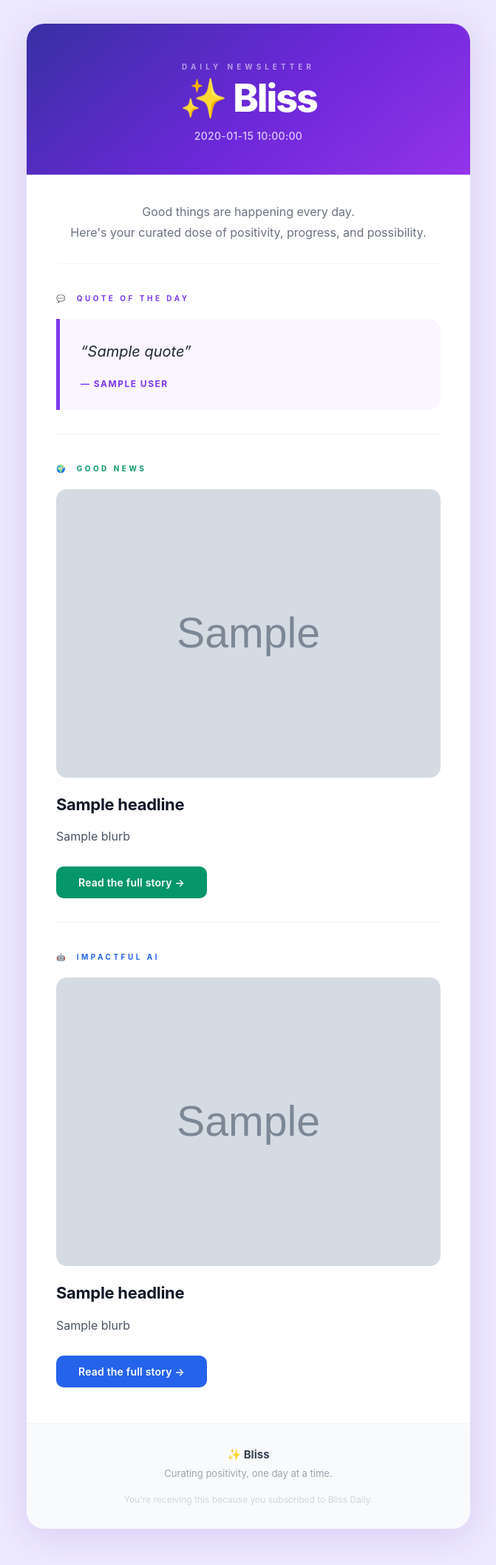
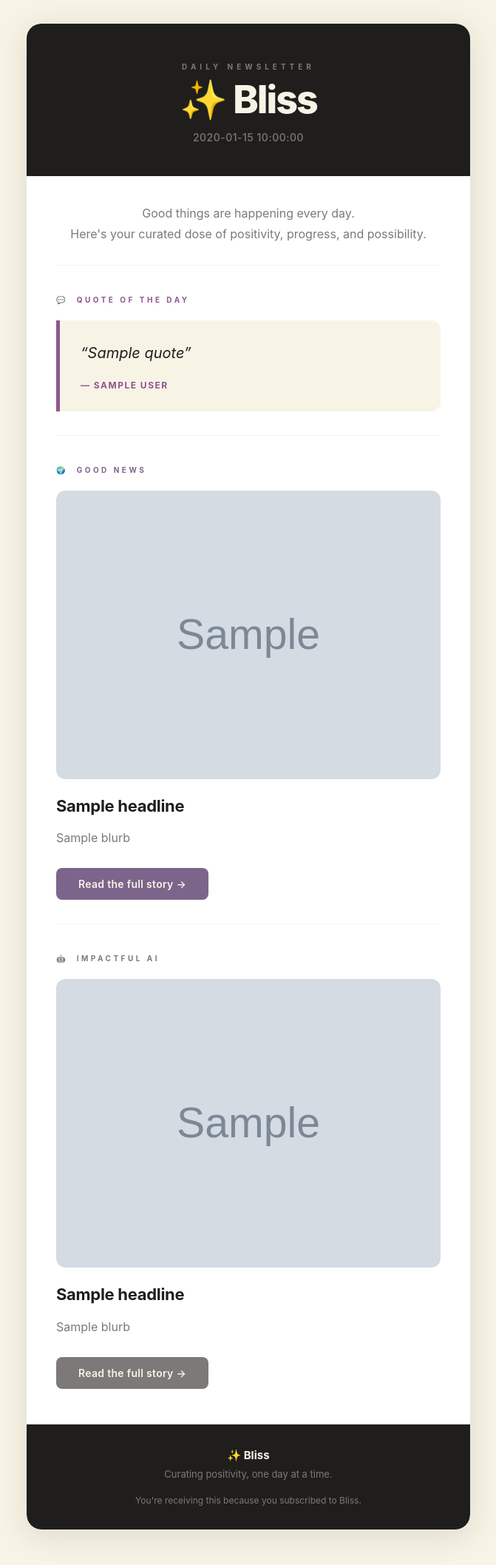
Before and after one commit to RogerWestfall/Bliss, a Python web app: template newsletter/templates/newsletter.html in a window 1280 px wide. Shown: the whole page at 74% size, without its empty margins (304-975 px from the left). Before the commit the page ends 2078 px from the top, so only its background shows below. Run offline with Jinja, Linux system fonts and the light colour scheme; the template is opened without the code that fills it: most values are stand-ins (such as "Sample title", 1, 10 or a date in 2020); grey boxes marked "Sample" are stand-in pictures.

Commit message:
Apply skylines color palette to newsletter template
- Background/quote card: #f7f4e6 (cream)
- Header/footer: #1f1e1d (near-black)
- Quote accent: #8e5492 (bright purple)
- Good News: #7c658a (muted purple)
- AI Impact: #7d7979 (warm gray)

https://claude.ai/code/session_01Lng22t5yArZsEGwbgvu7gZ

```diff
--- a/newsletter/templates/newsletter.html
+++ b/newsletter/templates/newsletter.html
@@ -5,40 +5,39 @@
   <meta name="viewport" content="width=device-width, initial-scale=1.0" />
   <title>Bliss — {{ date }}</title>
 </head>
-<body style="margin:0;padding:0;background-color:#ede9fe;
+<body style="margin:0;padding:0;background-color:#f7f4e6;
              font-family:-apple-system,BlinkMacSystemFont,'Segoe UI',Arial,sans-serif;">
 
   <!-- Hidden preheader shows in inbox preview -->
-  <div style="display:none;max-height:0;overflow:hidden;font-size:1px;color:#ede9fe;">
+  <div style="display:none;max-height:0;overflow:hidden;font-size:1px;color:#f7f4e6;">
     ✨ Your daily dose of positivity — {{ date }}
     &nbsp;&zwnj;&nbsp;&zwnj;&nbsp;&zwnj;&nbsp;&zwnj;&nbsp;&zwnj;&nbsp;&zwnj;&nbsp;&zwnj;&nbsp;&zwnj;&nbsp;&zwnj;&nbsp;&zwnj;
   </div>
 
   <table role="presentation" width="100%" cellspacing="0" cellpadding="0" border="0"
-         style="background-color:#ede9fe;">
+         style="background-color:#f7f4e6;">
     <tr>
       <td align="center" style="padding:32px 16px 48px;">
 
         <!-- ═══ CARD ═══ -->
         <table role="presentation" width="600" cellspacing="0" cellpadding="0" border="0"
                style="max-width:600px;width:100%;background-color:#ffffff;
-                      border-radius:24px;overflow:hidden;
-                      box-shadow:0 8px 48px rgba(91,33,182,0.14);">
+                      border-radius:20px;overflow:hidden;
+                      box-shadow:0 8px 40px rgba(31,30,29,0.12);">
 
           <!-- ── HEADER ── -->
           <tr>
-            <td style="background:linear-gradient(140deg,#3730a3 0%,#6d28d9 55%,#9333ea 100%);
-                       padding:52px 40px 44px;text-align:center;">
+            <td style="background-color:#1f1e1d;padding:52px 40px 44px;text-align:center;">
               <p style="margin:0;font-size:10px;letter-spacing:5px;text-transform:uppercase;
-                        color:rgba(255,255,255,0.55);font-weight:700;">
+                        color:#7d7979;font-weight:700;">
                 Daily Newsletter
               </p>
-              <h1 style="margin:10px 0 0;font-size:52px;font-weight:800;color:#ffffff;
+              <h1 style="margin:12px 0 0;font-size:52px;font-weight:800;color:#f7f4e6;
                           letter-spacing:-2px;line-height:1.05;">
                 ✨ Bliss
               </h1>
-              <p style="margin:14px 0 0;font-size:14px;color:rgba(255,255,255,0.75);
-                        font-weight:500;letter-spacing:0.3px;">
+              <p style="margin:14px 0 0;font-size:14px;color:#7d7979;
+                        font-weight:500;letter-spacing:0.5px;">
                 {{ date }}
               </p>
             </td>
@@ -47,7 +46,7 @@
           <!-- ── INTRO ── -->
           <tr>
             <td style="padding:36px 48px 28px;text-align:center;">
-              <p style="margin:0;font-size:16px;line-height:1.75;color:#6b7280;font-weight:400;">
+              <p style="margin:0;font-size:16px;line-height:1.75;color:#7d7979;font-weight:400;">
                 Good things are happening every day.<br />
                 Here's your curated dose of positivity, progress, and possibility.
               </p>
@@ -58,7 +57,7 @@
           <tr>
             <td style="padding:0 40px 4px;">
               <table role="presentation" width="100%" cellspacing="0" cellpadding="0" border="0">
-                <tr><td style="height:1px;background:#f3f4f6;font-size:0;line-height:0;">&nbsp;</td></tr>
+                <tr><td style="height:1px;background-color:#f7f4e6;font-size:0;line-height:0;">&nbsp;</td></tr>
               </table>
             </td>
           </tr>
@@ -70,20 +69,19 @@
             <td style="padding:36px 40px 32px;">
 
               <p style="margin:0 0 22px;font-size:10px;font-weight:700;letter-spacing:3.5px;
-                        text-transform:uppercase;color:#7c3aed;">
+                        text-transform:uppercase;color:#8e5492;">
                 💬 &nbsp;Quote of the Day
               </p>
 
-              <!-- Quote card -->
               <table role="presentation" width="100%" cellspacing="0" cellpadding="0" border="0">
                 <tr>
-                  <td style="background:#faf5ff;border-left:5px solid #7c3aed;
-                             border-radius:0 16px 16px 0;padding:28px 32px 28px 28px;">
-                    <p style="margin:0 0 20px;font-size:20px;line-height:1.6;color:#1f2937;
+                  <td style="background-color:#f7f4e6;border-left:5px solid #8e5492;
+                             border-radius:0 12px 12px 0;padding:28px 32px 28px 28px;">
+                    <p style="margin:0 0 20px;font-size:20px;line-height:1.6;color:#1f1e1d;
                                font-style:italic;font-weight:400;">
                       &ldquo;{{ quote.quote }}&rdquo;
                     </p>
-                    <p style="margin:0;font-size:12px;font-weight:700;color:#7c3aed;
+                    <p style="margin:0;font-size:12px;font-weight:700;color:#8e5492;
                                letter-spacing:1.5px;text-transform:uppercase;">
                       — {{ quote.author }}
                     </p>
@@ -98,7 +96,7 @@
           <tr>
             <td style="padding:0 40px 4px;">
               <table role="presentation" width="100%" cellspacing="0" cellpadding="0" border="0">
-                <tr><td style="height:1px;background:#f3f4f6;font-size:0;line-height:0;">&nbsp;</td></tr>
+                <tr><td style="height:1px;background-color:#f7f4e6;font-size:0;line-height:0;">&nbsp;</td></tr>
               </table>
             </td>
           </tr>
@@ -110,36 +108,36 @@
             <td style="padding:36px 40px 32px;">
 
               <p style="margin:0 0 22px;font-size:10px;font-weight:700;letter-spacing:3.5px;
-                        text-transform:uppercase;color:#059669;">
+                        text-transform:uppercase;color:#7c658a;">
                 🌍 &nbsp;Good News
               </p>
 
               {% if good_news.image %}
-              <div style="margin-bottom:22px;border-radius:14px;overflow:hidden;line-height:0;">
+              <div style="margin-bottom:22px;border-radius:12px;overflow:hidden;line-height:0;">
                 <img src="{{ good_news.image }}"
                      alt="{{ good_news.headline }}"
                      width="520"
-                     style="width:100%;max-width:520px;height:auto;display:block;border-radius:14px;" />
+                     style="width:100%;max-width:520px;height:auto;display:block;border-radius:12px;" />
               </div>
               {% endif %}
 
               <h2 style="margin:0 0 14px;font-size:22px;font-weight:700;line-height:1.35;
-                          color:#111827;letter-spacing:-0.3px;">
+                          color:#1f1e1d;letter-spacing:-0.3px;">
                 {{ good_news.headline }}
               </h2>
 
-              <p style="margin:0 0 26px;font-size:16px;line-height:1.8;color:#4b5563;">
+              <p style="margin:0 0 26px;font-size:16px;line-height:1.8;color:#7d7979;">
                 {{ good_news.blurb }}
               </p>
 
               {% if good_news.link %}
               <table role="presentation" cellspacing="0" cellpadding="0" border="0">
                 <tr>
-                  <td style="border-radius:10px;background-color:#059669;">
+                  <td style="border-radius:8px;background-color:#7c658a;">
                     <a href="{{ good_news.link }}"
-                       style="display:inline-block;padding:13px 30px;color:#ffffff;
+                       style="display:inline-block;padding:13px 30px;color:#f7f4e6;
                               text-decoration:none;font-size:14px;font-weight:600;
-                              letter-spacing:0.2px;border-radius:10px;">
+                              letter-spacing:0.3px;border-radius:8px;">
                       Read the full story &rarr;
                     </a>
                   </td>
@@ -154,7 +152,7 @@
           <tr>
             <td style="padding:0 40px 4px;">
               <table role="presentation" width="100%" cellspacing="0" cellpadding="0" border="0">
-                <tr><td style="height:1px;background:#f3f4f6;font-size:0;line-height:0;">&nbsp;</td></tr>
+                <tr><td style="height:1px;background-color:#f7f4e6;font-size:0;line-height:0;">&nbsp;</td></tr>
               </table>
             </td>
           </tr>
@@ -166,36 +164,36 @@
             <td style="padding:36px 40px 48px;">
 
               <p style="margin:0 0 22px;font-size:10px;font-weight:700;letter-spacing:3.5px;
-                        text-transform:uppercase;color:#2563eb;">
+                        text-transform:uppercase;color:#7d7979;">
                 🤖 &nbsp;Impactful AI
               </p>
 
               {% if ai_impact.image %}
-              <div style="margin-bottom:22px;border-radius:14px;overflow:hidden;line-height:0;">
+              <div style="margin-bottom:22px;border-radius:12px;overflow:hidden;line-height:0;">
                 <img src="{{ ai_impact.image }}"
                      alt="{{ ai_impact.headline }}"
                      width="520"
-                     style="width:100%;max-width:520px;height:auto;display:block;border-radius:14px;" />
+                     style="width:100%;max-width:520px;height:auto;display:block;border-radius:12px;" />
               </div>
               {% endif %}
 
               <h2 style="margin:0 0 14px;font-size:22px;font-weight:700;line-height:1.35;
-                          color:#111827;letter-spacing:-0.3px;">
+                          color:#1f1e1d;letter-spacing:-0.3px;">
                 {{ ai_impact.headline }}
               </h2>
 
-              <p style="margin:0 0 26px;font-size:16px;line-height:1.8;color:#4b5563;">
+              <p style="margin:0 0 26px;font-size:16px;line-height:1.8;color:#7d7979;">
                 {{ ai_impact.blurb }}
               </p>
 
               {% if ai_impact.link %}
               <table role="presentation" cellspacing="0" cellpadding="0" border="0">
                 <tr>
-                  <td style="border-radius:10px;background-color:#2563eb;">
+                  <td style="border-radius:8px;background-color:#7d7979;">
                     <a href="{{ ai_impact.link }}"
-                       style="display:inline-block;padding:13px 30px;color:#ffffff;
+                       style="display:inline-block;padding:13px 30px;color:#f7f4e6;
                               text-decoration:none;font-size:14px;font-weight:600;
-                              letter-spacing:0.2px;border-radius:10px;">
+                              letter-spacing:0.3px;border-radius:8px;">
                       Read the full story &rarr;
                     </a>
                   </td>
@@ -208,22 +206,21 @@
 
           <!-- ── FOOTER ── -->
           <tr>
-            <td style="background-color:#f9fafb;border-top:1px solid #f3f4f6;
-                       padding:32px 40px;text-align:center;border-radius:0 0 24px 24px;">
-              <p style="margin:0 0 6px;font-size:15px;font-weight:700;color:#374151;">
+            <td style="background-color:#1f1e1d;padding:32px 40px;
+                       text-align:center;border-radius:0 0 20px 20px;">
+              <p style="margin:0 0 6px;font-size:15px;font-weight:700;color:#f7f4e6;">
                 ✨ Bliss
               </p>
-              <p style="margin:0 0 18px;font-size:13px;color:#9ca3af;line-height:1.6;">
+              <p style="margin:0 0 18px;font-size:13px;color:#7d7979;line-height:1.6;">
                 Curating positivity, one day at a time.
               </p>
-              <p style="margin:0;font-size:12px;color:#d1d5db;">
-                You're receiving this because you subscribed to Bliss Daily.
+              <p style="margin:0;font-size:12px;color:#7d7979;">
+                You're receiving this because you subscribed to Bliss.
               </p>
             </td>
           </tr>
 
         </table>
-        <!-- End card -->
 
       </td>
     </tr>
```
